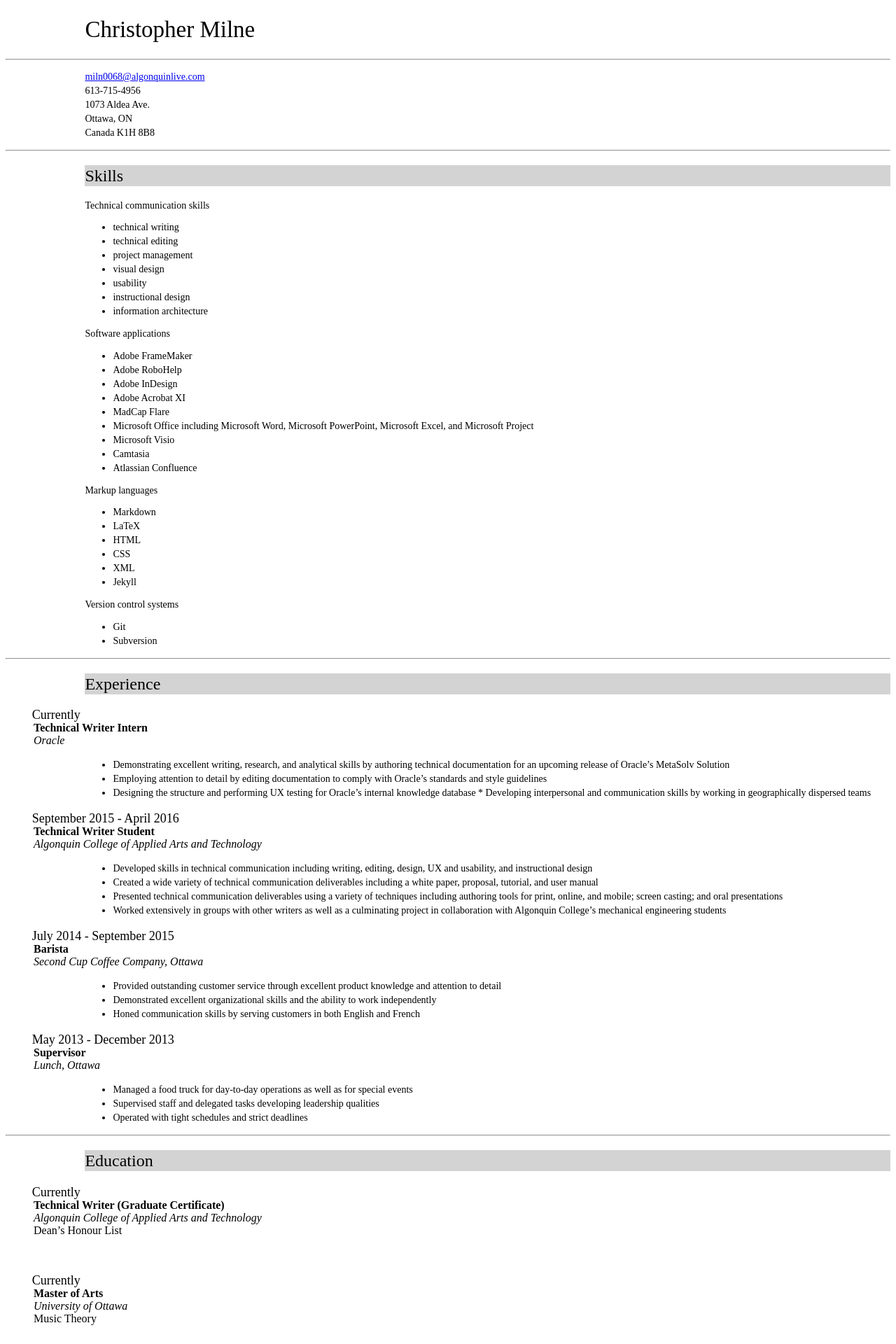
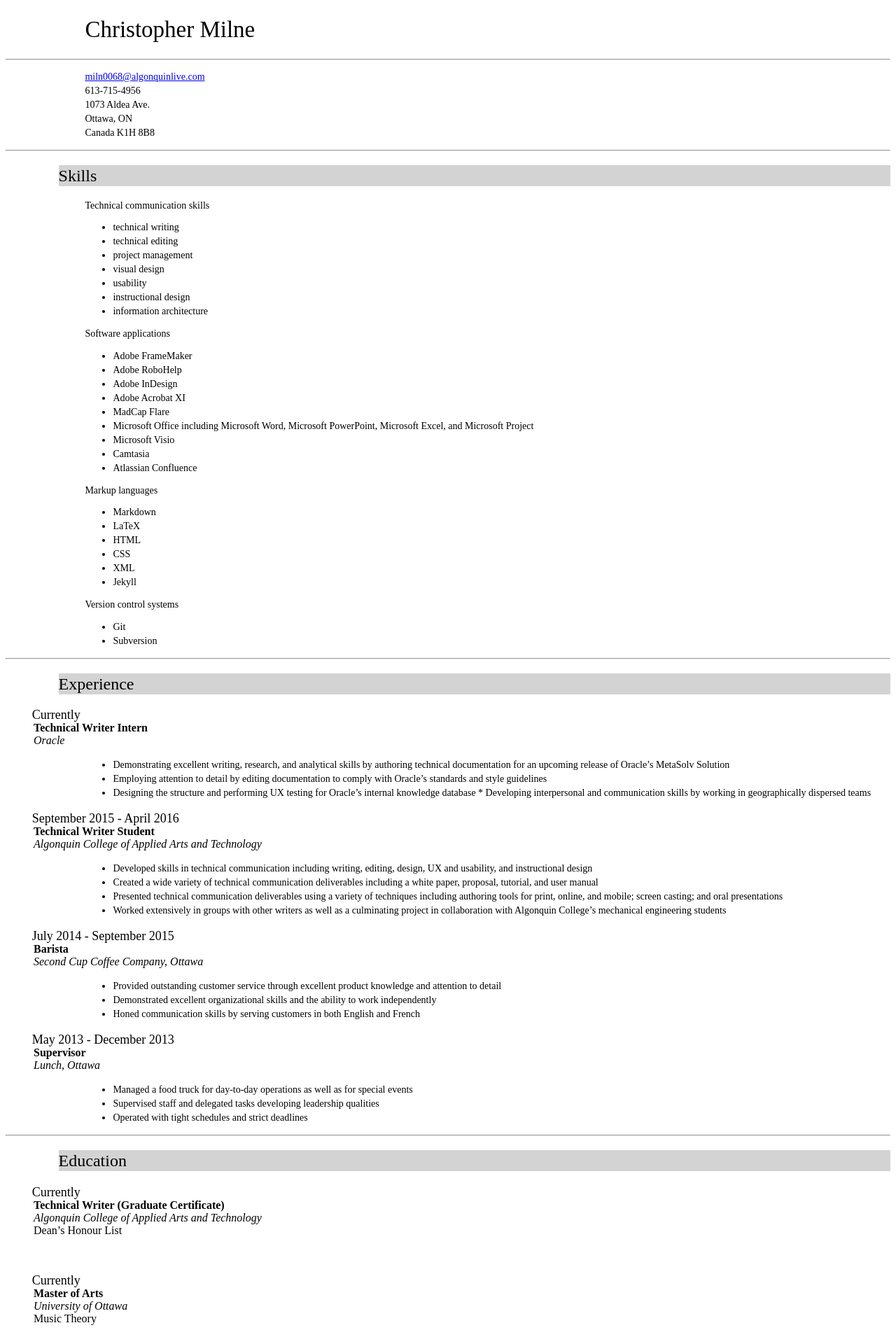
Before and after one commit to chris-milne/chris-milne.github.io, a Jekyll site: the page built from index.html, in a window 1280 px wide. Shown: the top 1920 px of the page at 70% size. Built offline with Jekyll 4.4.1, drawn with Linux system fonts in a browser that asks for light colours.

Commit message:
Update main.css

```diff
--- a/css/main.css
+++ b/css/main.css
@@ -15,7 +15,7 @@ h2 {
 	font-variant: normal;
 	font-weight: 250;
 	line-height: 30px;
-	margin-left: 3cm;
+	margin-left: 2cm;
 	marging-right: 3cm;
 	background-color: lightgrey;
 }
```
